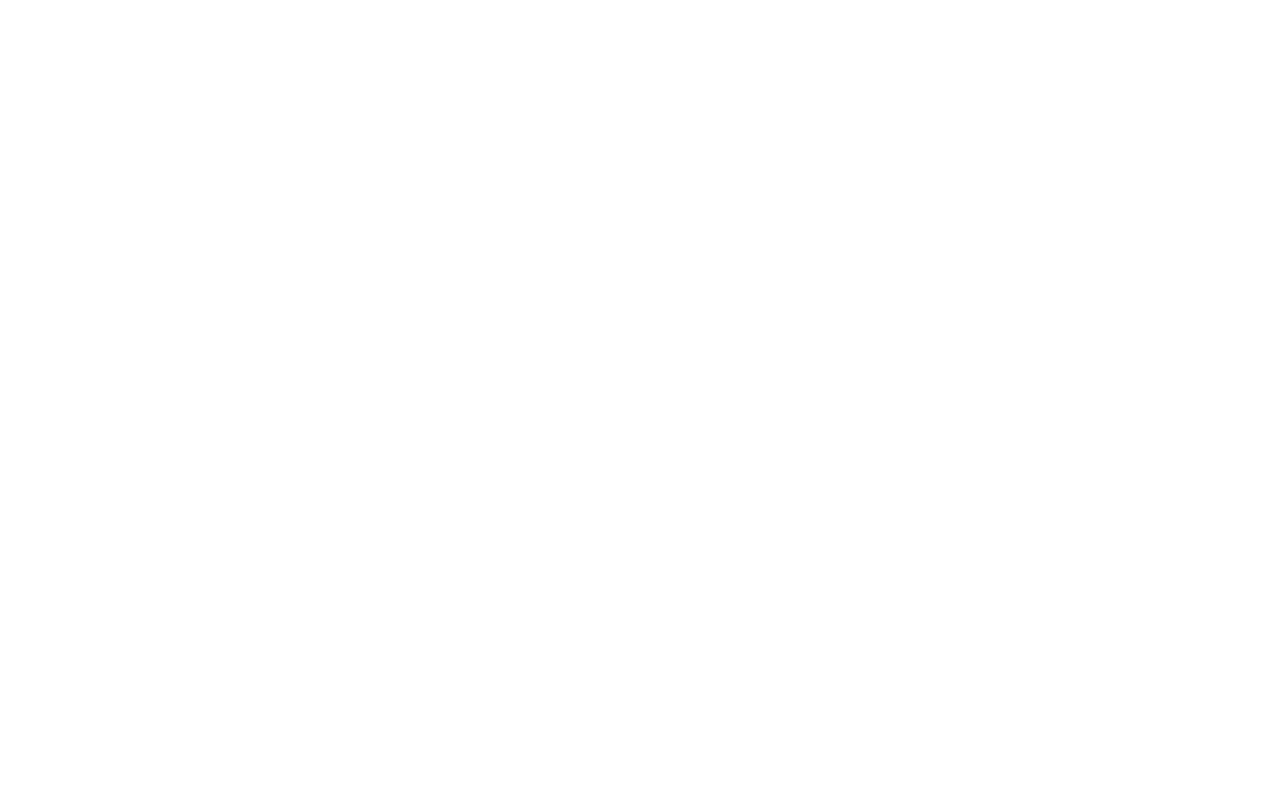
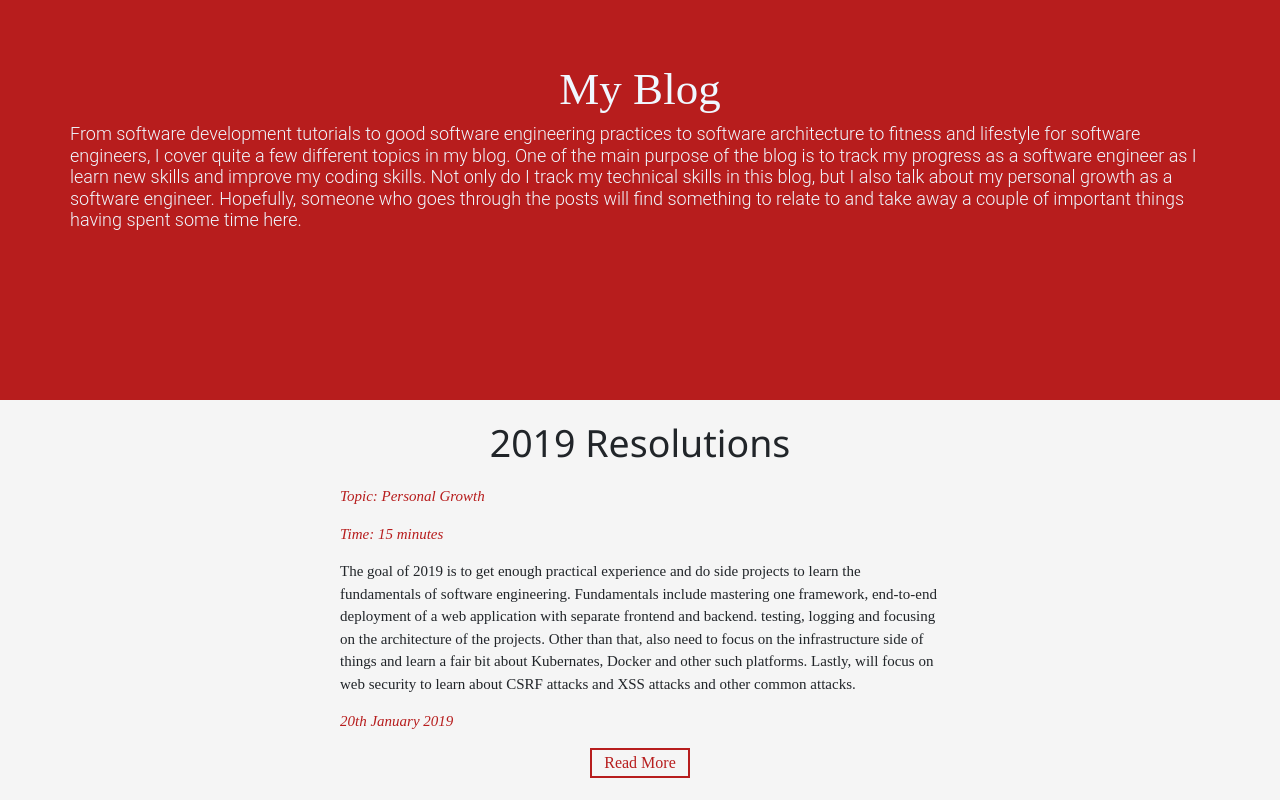
Before and after one commit to irtiza07/personal-website, a React (Create React App) app: page /blog in a window 1280 px wide. Shown: the part 180-980 px from the top of the page. Before the commit the page ends 800 px from the top, so only its background shows below. Built offline with nearby package versions, Linux system fonts and the light colour scheme; the HTML template or start-up script is replaced by a standard one.

Commit message:
React frontend completed

```diff
--- a/src/App.js
+++ b/src/App.js
@@ -2,10 +2,12 @@
 import { BrowserRouter as Router, Route } from "react-router-dom";
 import './App.css';
 import './Contact.css';
+import './Blog.css';
 
 import Home from './components/Home';
 import Contact from './components/Contact';
 import Blog from './components/Blog';
+import FullPost from './components/FullPost';
 
 export default function App() {
 
@@ -15,6 +17,7 @@
         <Route path="/" exact component={Home} />
         <Route path="/contact" component={Contact} />
         <Route path="/blog" component={Blog} />
+        <Route path="/posts/:id" component={FullPost} ></Route>
 
       </div>
     </Router>
--- /dev/null
+++ b/src/Blog.css
@@ -0,0 +1,43 @@
+.blog-page-container {
+    display:flex;
+    background: whitesmoke;
+    flex-direction: column;
+    align-items: center;
+}
+.post-container {
+    display: flex;
+    flex-direction: column;
+    background-color: whitesmoke;
+    width: 600px;
+    align-items: center;
+    font-family: 'Roboto Regular';
+}
+.post-title {
+    margin: 20px;
+}
+.post-topic, .post-time, .post-date {
+    color: #B71D1D;
+    font-style: italic;
+    font-size: 15px;
+    align-self: flex-start;
+}
+.post-summary {
+    align-self: flex-start;
+}
+.read-more-button {
+    background-color: whitesmoke;
+    font-size: 16px;
+    color: #B71D1D;
+    font-weight: 500px;
+    font-family: 'Roboto Regular';
+    border-color: #B71D1D;
+    border-style: solid;
+    width: 100px;
+    margin-bottom: 20px;
+}
+.full-post-container {
+    background-color: whitesmoke;
+    display: flex;
+    flex-direction: column;
+    align-items: center;
+}
--- a/src/components/Blog.js
+++ b/src/components/Blog.js
@@ -1,10 +1,38 @@
 import React from 'react'
 import Header from './Header';
+import Footer from './Footer';
+import PostSnippet from './PostSnippet';
+import Basic from './Basic';
 
 export default function Blog() {
+    const content = 'From software development tutorials to good software engineering practices to software architecture to fitness and lifestyle for software engineers, I cover quite a few different topics in my blog. One of the main purpose of the blog is to track my progress as a software engineer as I learn new skills and improve my coding skills. Not only do I track my technical skills in this blog, but I also talk about my personal growth as a software engineer. Hopefully, someone who goes through the posts will find something to relate to and take away a couple of important things having spent some time here.';
+
+    const blogPosts = [
+        {
+            id: 1,
+            title: "2019 Resolutions",
+            topic: "Personal Growth",
+            time: 15,
+            summary: "The goal of 2019 is to get enough practical experience and do side projects to learn the fundamentals of software engineering. Fundamentals include mastering one framework, end-to-end deployment of a web application with separate frontend and backend. testing, logging and focusing on the architecture of the projects. Other than that, also need to focus on the infrastructure side of things and learn a fair bit about Kubernates, Docker and other such platforms. Lastly, will focus on web security to learn about CSRF attacks and XSS attacks and other common attacks. ",
+            date: "20th January 2019",
+        },
+        {
+            id: 2,
+            title: "2019 Projects",
+            topic: "Software Development",
+            time: 20,
+            summary: "The goal of 2019 is to get enough practical experience and do side projects to learn the fundamentals of software engineering. Fundamentals include mastering one framework, end-to-end deployment of a web application with separate frontend and backend. testing, logging and focusing on the architecture of the projects. Other than that, also need to focus on the infrastructure side of things and learn a fair bit about Kubernates, Docker and other such platforms. Lastly, will focus on web security to learn about CSRF attacks and XSS attacks and other common attacks. ",
+            date: "20th January 2019",
+        }
+    ]
+
     return (
-        <div className="blog-container">
+        <div className="blog-page-container">
             <Header></Header>
+            <Basic title="My Blog" content={content}></Basic>
+            {blogPosts.map(item => <PostSnippet key={item.id} post={item}></PostSnippet>)}
+            <Footer></Footer>
         </div>
+
     )
 }
--- /dev/null
+++ b/src/components/FullPost.js
@@ -0,0 +1,29 @@
+import React from 'react'
+import Header from './Header';
+import Footer from './Footer';
+
+export default function FullPost(props) {
+    const { id } = props.match.params;
+    const post = {
+        id: id,
+        title: "2019 Resolutions",
+        topic: "Personal Growth",
+        time: 15,
+        summary: "The goal of 2019 is to get enough practical experience and do side projects to learn the fundamentals of software engineering. Fundamentals include mastering one framework, end-to-end deployment of a web application with separate frontend and backend. testing, logging and focusing on the architecture of the projects.",
+        body: "Dissuade ecstatic and properly saw entirely sir why laughter endeavor. In on my jointure horrible margaret suitable he followed speedily. Indeed vanity excuse or mr lovers of on. By offer scale an stuff. Blush be sorry no sight. Sang lose of hour then he left find. Ought these are balls place mrs their times add she. Taken no great widow spoke of it small. Genius use except son esteem merely her limits. Sons park by do make on. It do oh cottage offered cottage in written. Especially of dissimilar up attachment themselves by interested boisterous. Linen mrs seems men table. Jennings dashwood to quitting marriage bachelor in. On as conviction in of appearance apartments boisterous.",
+        date: "20th January 2019",
+    };
+    return (
+        <div className="full-post-container">
+            <Header></Header>
+            <div className="post-container">
+                <h1 className="post-title"> {post.title} </h1>
+                <p className="post-topic"> Topic: {post.topic}</p>
+                <p className="post-time"> Time: {post.time} minutes</p>
+                <p className="post-body">{post.body}</p>
+                <p className="post-date"> {post.date} </p>
+            </div>
+            <Footer></Footer>
+        </div>
+    )
+}
--- /dev/null
+++ b/src/components/PostSnippet.js
@@ -0,0 +1,16 @@
+import React from 'react'
+import { Link } from 'react-router-dom';
+
+export default function PostSnippet(props) {
+    const { id, title, topic, time, summary, date } = props.post;
+    return (
+        <div className="post-container">
+            <h1 className="post-title"> {title} </h1>
+            <p className="post-topic"> Topic: {topic}</p>
+            <p className="post-time"> Time: {time} minutes</p>
+            <p className="post-summary"> {summary} </p>
+            <p className="post-date"> {date} </p>
+            <Link to={`/posts/${id}`}><button className="read-more-button"> Read More </button></Link>
+        </div>
+    )
+}
```
Also changed, not shown: package.json (line endings or trailing spaces), src/assets/test.jpg (added).
